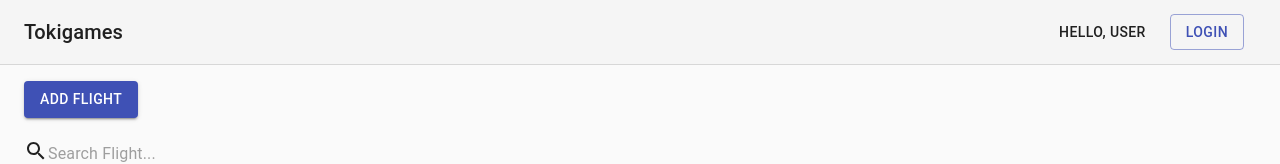
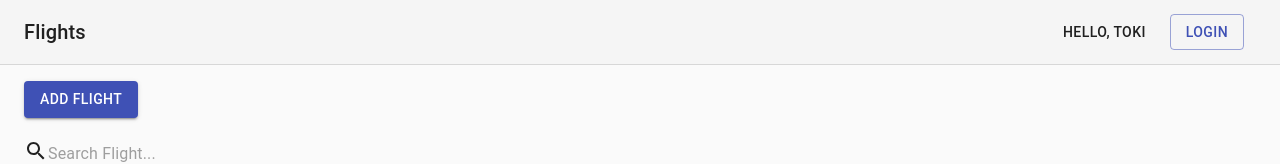
Before and after one commit to lasantha57/tokigames-flights, a React (Create React App) app: page /flights in a window 1280 px wide. Shown: the top 164 px of the page. Built offline with nearby package versions, Linux system fonts and the light colour scheme; no server answers.

Commit message:
Change header name

```diff
--- a/src/app/shared/Header.jsx
+++ b/src/app/shared/Header.jsx
@@ -30,11 +30,11 @@ const Header = () => {
             <AppBar position="static" color="default" elevation={0} className={classes.appBar}>
                 <Toolbar>
                     <Typography variant="h6" color="inherit" noWrap className={classes.toolbarTitle}>
-                        Tokigames
+                        Flights
           </Typography>
                     <nav>
                         <Link variant="button" color="textPrimary" href="#" className={classes.link}>
-                            Hello, User
+                            Hello, TOKI
             </Link>
                     </nav>
                     <Button href="#" color="primary" variant="outlined" className={classes.link}>
```
